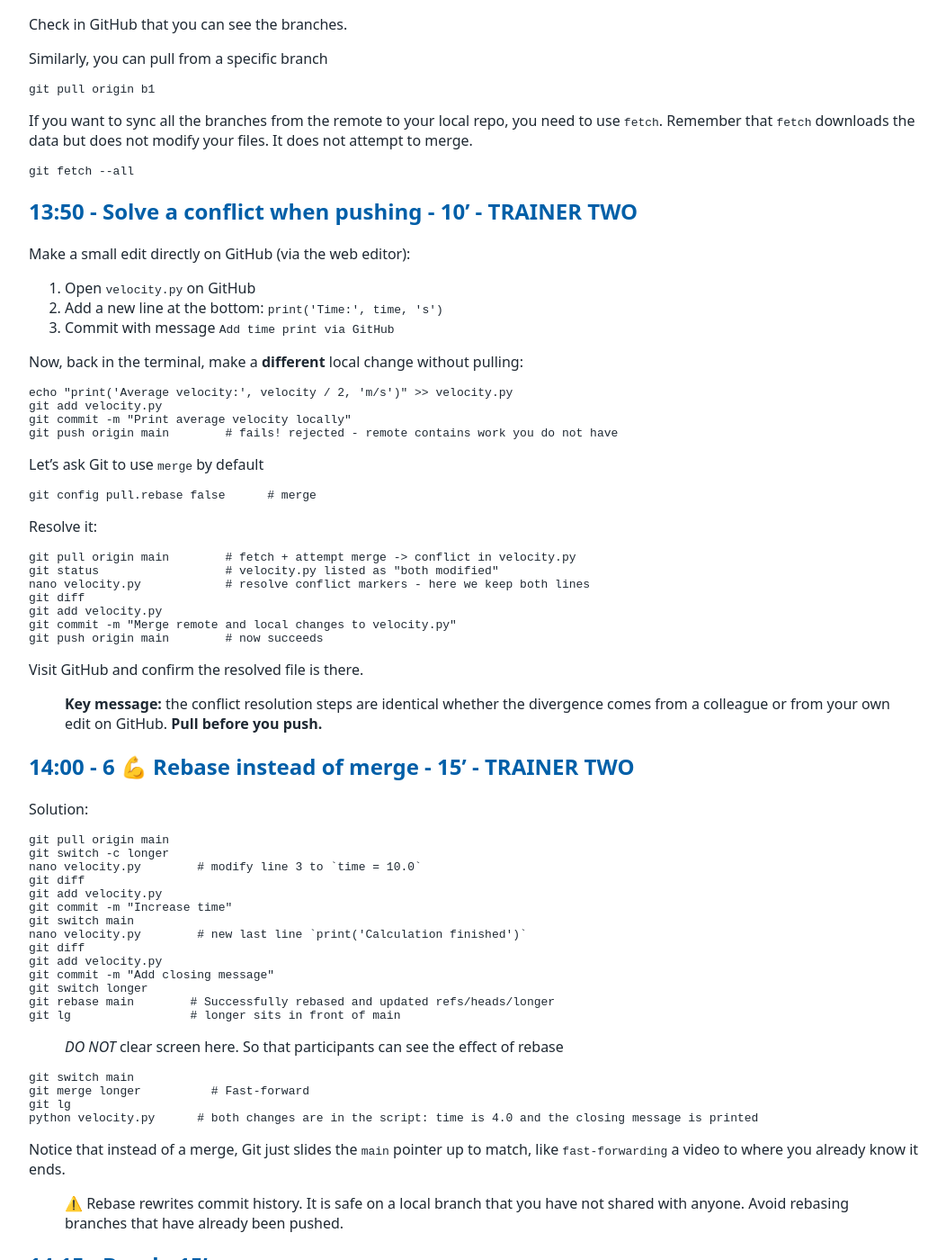
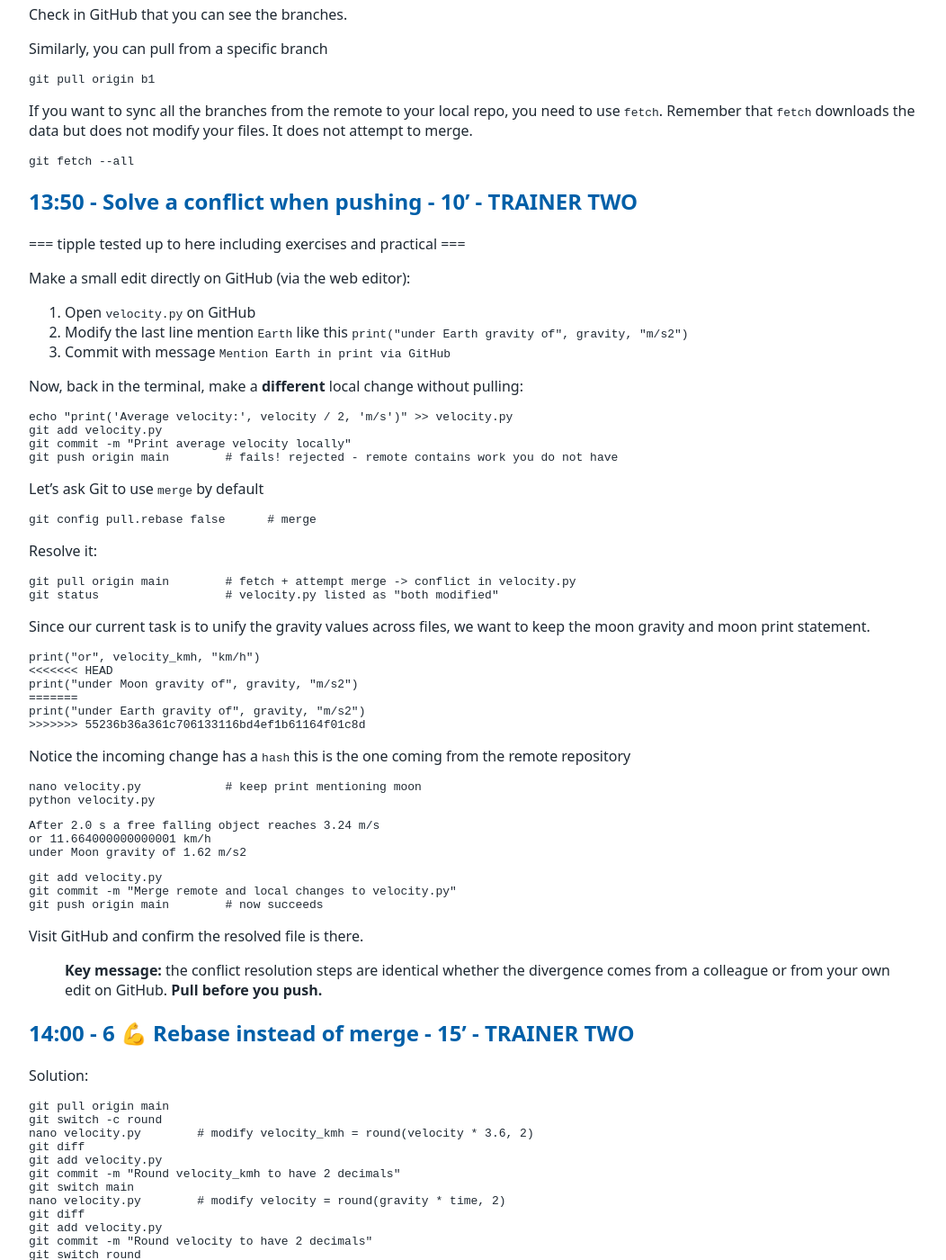
Before and after one commit to tu-delft-library/intermediate_version_control_with_git, a Jekyll site: the page built from material_for_trainers/lesson_plan.md, in a window 1280 px wide and 1400 px high, scrolled down 7866 px. Shown: the whole window at 90% size, without its empty margins (108-1160 px from the left). Built offline with Jekyll 4.4.1, drawn with Linux system fonts in a browser that asks for light colours; our own code applies the rules of GitHub Pages for plain Markdown files; some of the changed text lies outside the part shown.

Commit message:
Remove merge branches + update exercise solutions

````diff
--- a/material_for_trainers/lesson_plan.md
+++ b/material_for_trainers/lesson_plan.md
@@ -152,11 +152,11 @@ git log --oneline
 ## 10:25 - Develop on different branches - 10' - TRAINER ONE
 
 ```
-git status
+git status                  # confirm branch b1
 python velocity.py          # After 2.0 s ... 19.62 m/s
 nano velocity.py
 ```
-Convert the velocity to km/h
+Add a new line to convert velocity to km/h
 ```python
 velocity_kmh = velocity * 3.6
 ```
@@ -193,7 +193,7 @@ git config --global alias.lg "log --oneline --all --graph -n 10"
 git lg                      # same output, much shorter to type
 ```
 
-From now on we use `git lg`.
+From now on we use `git lg`
 
 ## 10:35 - 2 💪 Commit in a secondary branch - 5' - TRAINER ONE
 
@@ -236,9 +236,9 @@ print("or", velocity_kmh, "m/s")
 ```
 ```
 git diff
+python velocity.py          # prints number with WRONG units: or 70.632 m/s
 git add velocity.py
 git commit -m "Print velocity on main (wrong unit)"
-python velocity.py          # prints number with WRONG units
 git switch b1
 nano velocity               # add print statement with correct units
 ```
@@ -246,8 +246,8 @@ nano velocity               # add print statement with correct units
 print("or", velocity_kmh, "km/h")
 ```
 ```
-git diff                    # 7 lines (7th line is new)
-python velocity             # prints number with CORRECT units
+git diff                    # the new print line
+python velocity             # prints number with CORRECT units: or 70.632 km/h
 git add velocity.py
 git commit -m "Print velocity on b1"
 git lg                      # so many little changes
@@ -258,11 +258,10 @@ Maybe we are confused about what was done on which branch. Let's see how to inve
 ```
 git switch main
 git diff                # changes from working dir to latest commit
-git diff HEAD HEAD~1    # REMEMBER: changes between latest and one before latest commit
-git diff HEAD~1 HEAD    # differences the other way around
+git diff HEAD~1 HEAD    # REMEMBER: changes between latest and one before latest commit
 git diff main b1        # changes between main and b1
 git diff main b1~1      # changes between main and parent of the latest commit on branch b1
-git diff main~1 b1~1    # changes between parent of the latest commit on main and parent of the latest commit on b1
+git diff main~1 b1~1    # changes between parent of latest commit on main and parent of latest commit on b1
                         # No difference on this one. Both files have the same content
 ```
 
@@ -295,17 +294,17 @@ git merge -m "Merge b1" b1          # right syntax: fails because of conflict
 git status                          # see which files are in conflict
 git diff velocity.py                # verify differences
 ```
+> **Reading the markers:**
+>
+> - `<<<<<<< HEAD` -> your current branch's version
+> - `=======` -> dividing line
+> - `>>>>>>>` -> the incoming branch's version
 
 To resolve the merge conflict:
 
 1. edit manually the conflicting sections: keep current branch (aka `ours`), incoming branch (aka `theirs`), combine or make entirely different changes.
 2. remove the conflict markers
 
-> **Reading the markers:**
->
-> - `<<<<<<< HEAD` -> your current branch's version
-> - `=======` -> dividing line
-> - `>>>>>>>` -> the incoming branch's version
 
 ```
 nano velocity.py         # edit the file within the conflict markers
@@ -353,15 +352,19 @@ Solution 4:
 ```
 git diff main b2                # show differences all files
 ```
-these two lines are on `main` but not on `b2`
+The equation is different and the print line is `main` but not on `b2`
+
 ```python
-velocity_kmh = velocity * 3.6
-print("or", velocity_kmh, "km/h")
+-velocity_kmh = velocity * 3.6
+-print("or", velocity_kmh, "km/h")
++velocity_kmh = 3.6 * velocity
+```
+
 ```
 git switch main                 # stand on main
 git merge b2                    # merge b2 into main
 nano velocity.py                # fix conflicts
-```
+
 <<<<<<< HEAD
 velocity_kmh = velocity * 3.6
 print("or", velocity_kmh, "km/h")
@@ -369,12 +372,15 @@ print("or", velocity_kmh, "km/h")
 velocity_kmh = 3.6 * velocity
 >>>>>>> b2
 ```
+
 The equation is equivalent, but it's easier to keep the whole change from `main`. Delete the marker lines.
 ```
+git diff
 git add velocity.py
 git commit -m "Merge b2 into main"
 git lg                          # verify
-python velocity                 # it runs!
+python velocity                 # it still runs!
+git branch -d b2                # the history stays but 'tags' of the branch is deleted
 ```
 
 
@@ -414,15 +420,13 @@ git lg                      # back to a clean main
 
 `git merge --abort` is only available **while a merge is in progress**
 
-> **Before break:** Turn to a neighbor and compare the output of `git lg`. Does it look the same? Different commit hashes? Same shape?
-
 The top of the history should look like this (hashes will differ, and remote decorations depend on what you have pushed):
 
 ```
 * d6565ee (HEAD -> main) Print gravity - correct units
 *   41bccfb Merge b2 into main
 |\
-| * f6a3c41 (b2) Convert velocity to km/h on b2
+| * f6a3c41 Convert velocity to km/h on b2
 * |   834ba50 Merge changes from b1 into main
 |\ \
 | * | 34c33d1 (b1) Print velocity on b1
@@ -439,7 +443,6 @@ The top of the history should look like this (hashes will differ, and remote dec
 
 ## 12:00 - 💻 PRACTICAL - Understanding merge conflicts - 30' - TRAINER ONE
 
-TODO: rewrite using `distance.py` and `time.py`
 see `PRACTICAL_merge_conflicts.md`
 
 Do not solve the PRACTICAL live. Just ask questions, share experiences or highlight concepts that you noticed were still a bit confusing.
@@ -490,12 +493,13 @@ git fetch --all
 ```
 
 ## 13:50 - Solve a conflict when pushing - 10' - TRAINER TWO
+=== tipple tested up to here including exercises and practical ===
 
 Make a small edit directly on GitHub (via the web editor):
 
 1. Open `velocity.py` on GitHub
-2. Add a new line at the bottom: `print('Time:', time, 's')`
-3. Commit with message `Add time print via GitHub`
+2. Modify the last line mention `Earth` like this `print("under Earth gravity of", gravity, "m/s2")`
+3. Commit with message `Mention Earth in print via GitHub`
 
 Now, back in the terminal, make a **different** local change without pulling:
 
@@ -517,8 +521,27 @@ Resolve it:
 ```
 git pull origin main        # fetch + attempt merge -> conflict in velocity.py
 git status                  # velocity.py listed as "both modified"
-nano velocity.py            # resolve conflict markers - here we keep both lines
-git diff
+```
+Since our current task is to unify the gravity values across files, we want to keep the moon gravity and moon print statement.
+```
+print("or", velocity_kmh, "km/h")
+<<<<<<< HEAD
+print("under Moon gravity of", gravity, "m/s2")
+=======
+print("under Earth gravity of", gravity, "m/s2")
+>>>>>>> 55236b36a361c706133116bd4ef1b61164f01c8d
+```
+Notice the incoming change has a `hash` this is the one coming from the remote repository
+```
+nano velocity.py            # keep print mentioning moon
+python velocity.py
+```
+```python
+After 2.0 s a free falling object reaches 3.24 m/s
+or 11.664000000000001 km/h
+under Moon gravity of 1.62 m/s2
+```
+```
 git add velocity.py
 git commit -m "Merge remote and local changes to velocity.py"
 git push origin main        # now succeeds
@@ -534,31 +557,36 @@ Solution:
 
 ```
 git pull origin main
-git switch -c longer
-nano velocity.py        # modify line 3 to `time = 10.0`
+git switch -c round
+nano velocity.py        # modify velocity_kmh = round(velocity * 3.6, 2)
 git diff
 git add velocity.py
-git commit -m "Increase time"
+git commit -m "Round velocity_kmh to have 2 decimals"
 git switch main
-nano velocity.py        # new last line `print('Calculation finished')`
+nano velocity.py        # modify velocity = round(gravity * time, 2)
 git diff
 git add velocity.py
-git commit -m "Add closing message"
-git switch longer
-git rebase main        # Successfully rebased and updated refs/heads/longer
-git lg                 # longer sits in front of main
+git commit -m "Round velocity to have 2 decimals"
+git switch round
+git rebase main        # Successfully rebased and updated refs/heads/round
+git lg                 # round sits in front of main
 ```
 
 > *DO NOT* clear screen here. So that participants can see the effect of rebase
 
 ```
 git switch main
-git merge longer          # Fast-forward
-git lg
-python velocity.py      # both changes are in the script: time is 4.0 and the closing message is printed
+git merge round          # Fast-forward
+git lg                   # main label moves forward
 ```
+Notice that instead of a merge, Git just slides the `main` pointer up to match, like `fast-forwarding` a video to where you already know it ends.
+```
+python velocity.py      # both changes are in the script
 
-Notice that instead of a merge, Git just slides the `main` pointer up to match, like `fast-forwarding` a video to where you already know it ends.
+After 2.0 s a free falling object reaches 3.24 m/s
+or 11.66 km/h
+under Moon gravity of 1.62 m/s2
+```
 
 > ⚠️ Rebase rewrites commit history. It is safe on a local branch that you have not shared with anyone. Avoid rebasing branches that have already been pushed.
 
````
Also changed, not shown: other parts of material_for_trainers/lesson_plan.md (+2 -3 lines).
